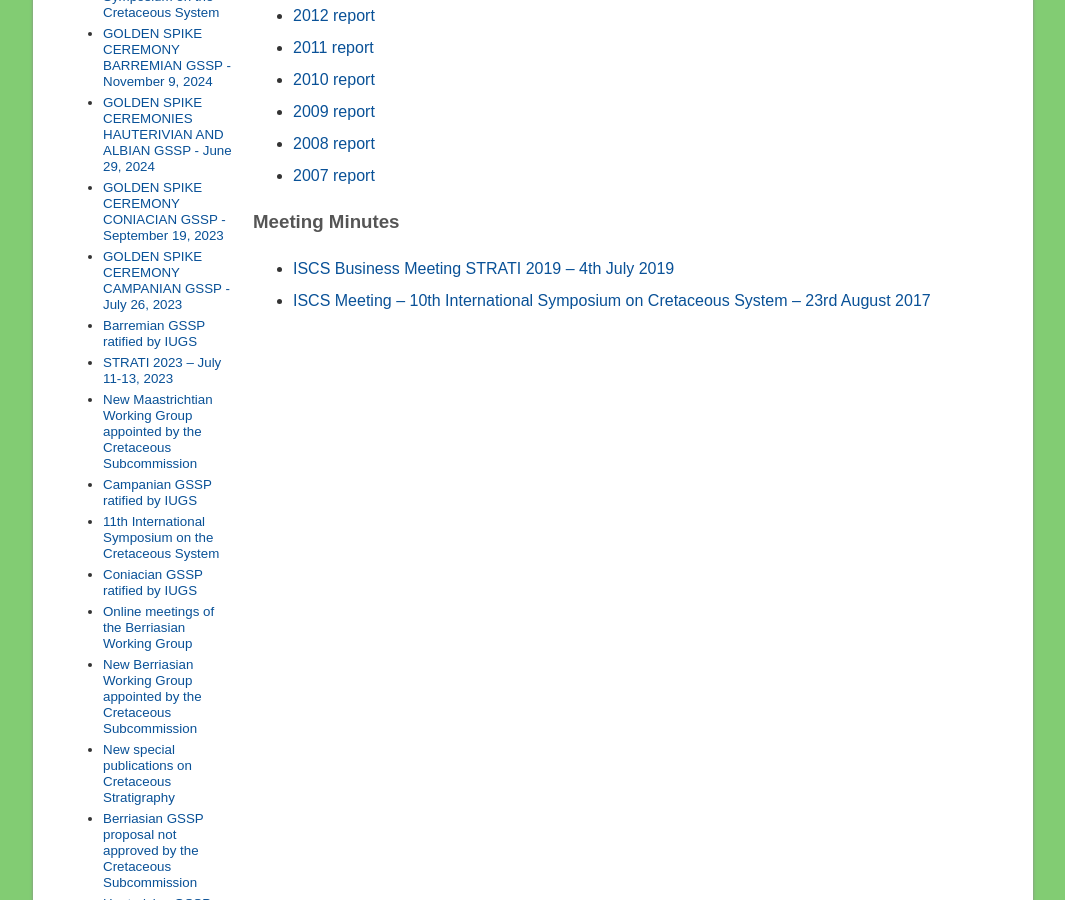
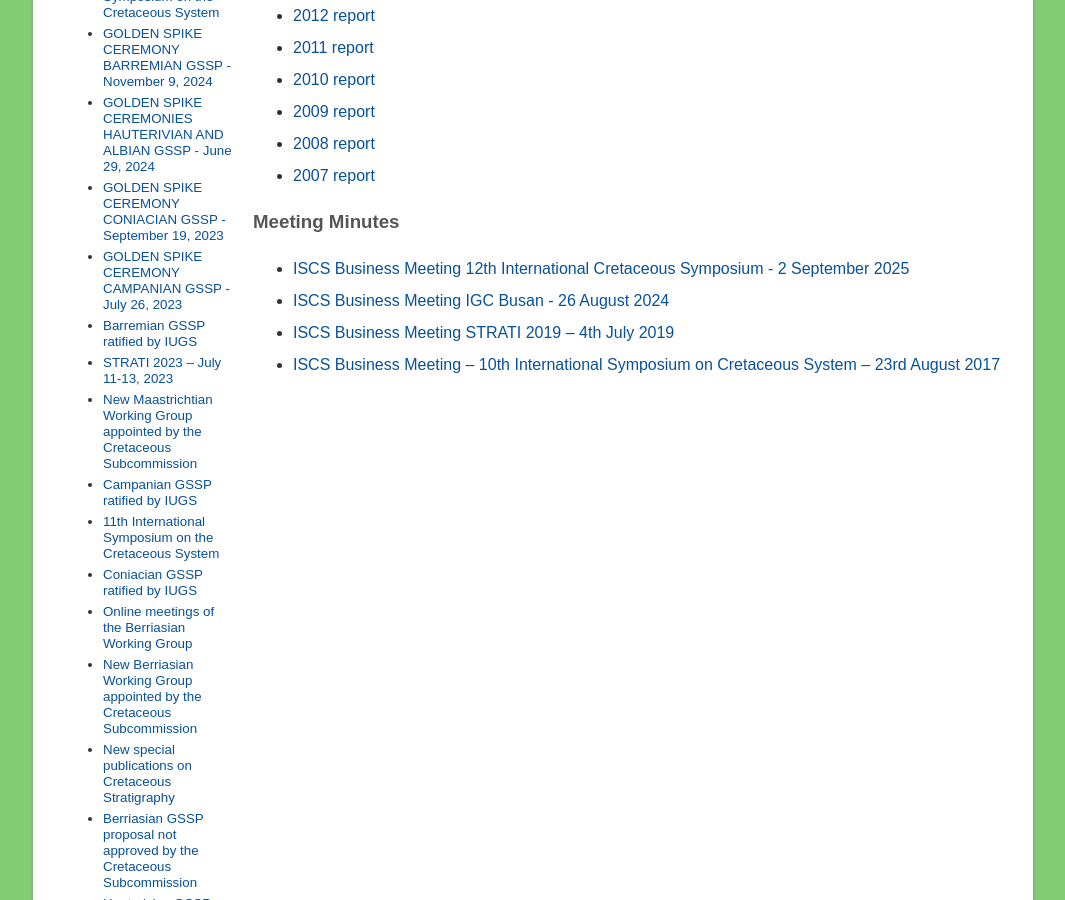
Before and after one commit to i-c-stratigraphy/subcommission-cretaceous, a Jekyll site: the page built from pages/archives.md, in a window 1280 px wide and 900 px high, scrolled down 895 px. Shown: the whole window, without its empty margins (107-1172 px from the left). Built offline with Jekyll 4.4.1, drawn with Linux system fonts in a browser that asks for light colours.

Commit message:
Update archives.md

```diff
--- a/pages/archives.md
+++ b/pages/archives.md
@@ -26,5 +26,7 @@ permalink: /archives
 * [2007 report](files/ICS2007_Report_Creta.pdf)
 
 ### Meeting Minutes
+* [ISCS Business Meeting 12th International Cretaceous Symposium - 2 September 2025](files/ISCS-Business-Meeting-12th International Cretaceous Symposium - 2 September 2025.pdf)
+* [ISCS Business Meeting IGC Busan - 26 August 2024](files/ISCS-Business-Meeting-IGC Busan -26 August 2024.pdf)
 * [ISCS Business Meeting STRATI 2019 – 4th July 2019](files/ISCS-Business-Meeting-STRATI2019-4th-July-2019.pdf)
-* [ISCS Meeting – 10th International Symposium on Cretaceous System – 23rd August 2017](files/ISCS_meeting-23_August_2017.pdf)
+* [ISCS Business Meeting – 10th International Symposium on Cretaceous System – 23rd August 2017](files/ISCS_meeting-23_August_2017.pdf)
```
